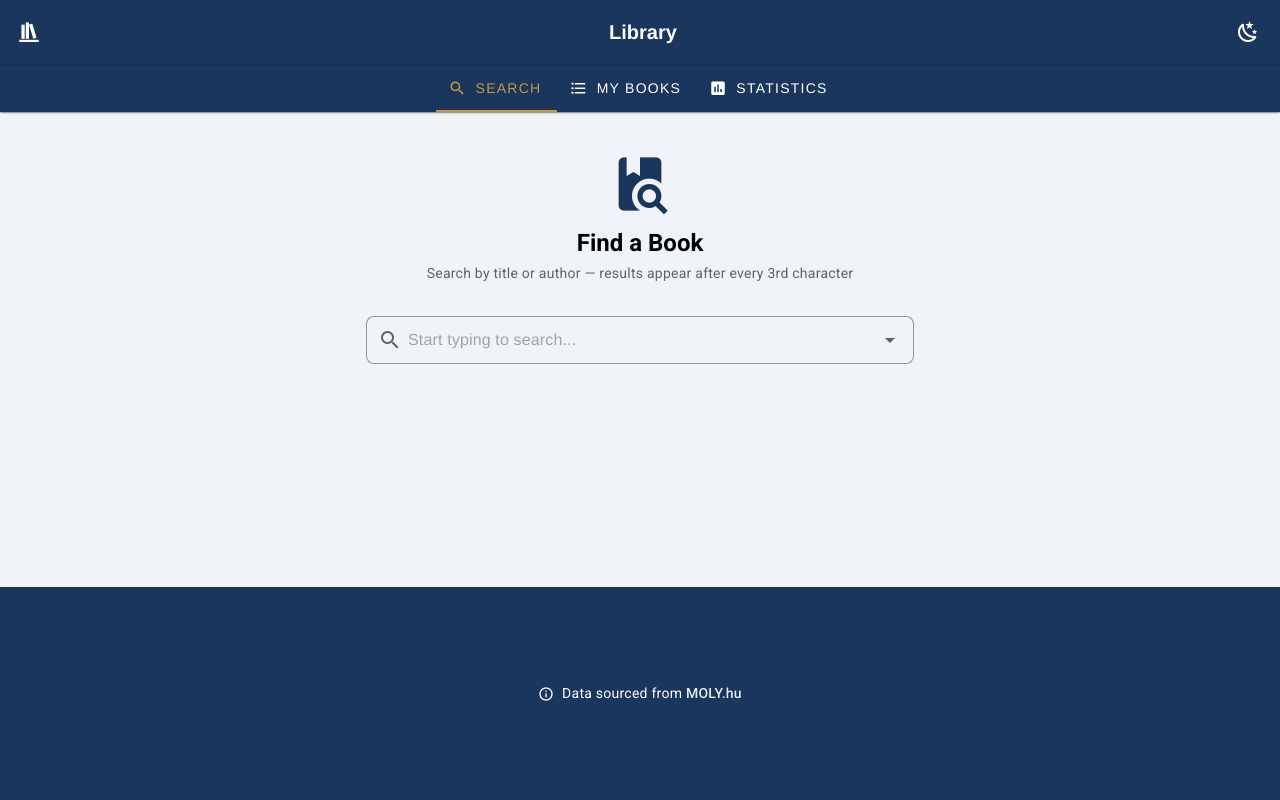
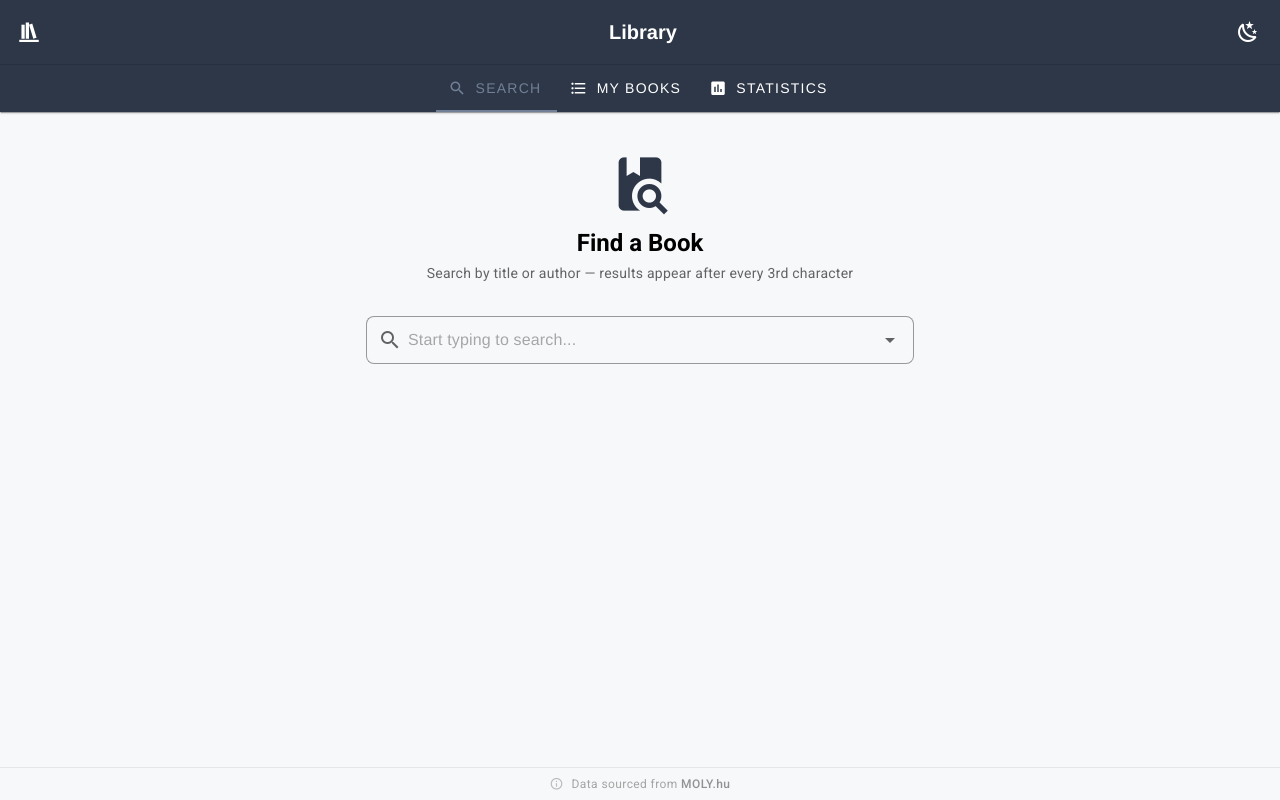
Before and after one commit to BalintCsizmadia/library-app, a Vue app in the folder frontend/: page / in a window 1280 px wide. Built offline with nearby package versions, Linux system fonts and the light colour scheme; no server answers.

Commit message:
design alignments

```diff
--- a/frontend/src/components/Footer.vue
+++ b/frontend/src/components/Footer.vue
@@ -1,28 +1,36 @@
 <template>
-  <v-footer class="bg-primary py-3">
-    <v-container>
-      <div class="d-flex align-center justify-center ga-2 text-white">
-        <v-icon size="16" color="white">mdi-information-outline</v-icon>
-        <span class="text-body-2">
-          Data sourced from
-          <a href="https://moly.hu/" target="_blank" class="footer-link font-weight-medium"
-            >MOLY.hu</a
-          >
-        </span>
-      </div>
-    </v-container>
-  </v-footer>
+  <footer class="footer-bar">
+    <div class="d-flex align-center justify-center ga-2">
+      <v-icon size="14" class="footer-icon">mdi-information-outline</v-icon>
+      <span class="text-caption footer-text">
+        Data sourced from
+        <a href="https://moly.hu/" target="_blank" class="footer-link font-weight-medium">MOLY.hu</a>
+      </span>
+    </div>
+  </footer>
 </template>
 
 <script setup lang="ts"></script>
 
 <style scoped>
+.footer-bar {
+  padding: 6px 16px;
+  border-top: 1px solid rgba(128, 128, 128, 0.15);
+  text-align: center;
+}
+.footer-text {
+  font-size: 0.75rem;
+  color: rgba(128, 128, 128, 0.7);
+}
+.footer-icon {
+  color: rgba(128, 128, 128, 0.5);
+}
 .footer-link {
-  color: rgba(255, 255, 255, 0.9);
+  color: rgba(128, 128, 128, 0.85);
   text-decoration: none;
 }
 .footer-link:hover {
-  color: #ffffff;
+  color: rgba(128, 128, 128, 1);
   text-decoration: underline;
 }
 </style>
--- a/frontend/src/plugins/vuetify.ts
+++ b/frontend/src/plugins/vuetify.ts
@@ -13,16 +13,16 @@ export default createVuetify({
       light: {
         dark: false,
         colors: {
-          primary: '#1A365D',
-          secondary: '#C8963E',
+          primary: '#2D3748',
+          secondary: '#718096',
           accent: '#4A90D9',
-          background: '#F0F4F8',
+          background: '#F7F8FA',
           surface: '#FFFFFF',
           error: '#E53E3E',
           info: '#3182CE',
           success: '#38A169',
           warning: '#D69E2E',
-          'surface-variant': '#E2EBF5',
+          'surface-variant': '#EDF2F7',
           'on-primary': '#FFFFFF',
           'on-secondary': '#FFFFFF'
         }
@@ -30,18 +30,18 @@ export default createVuetify({
       dark: {
         dark: true,
         colors: {
-          primary: '#4299E1',
-          secondary: '#ECC94B',
+          primary: '#1E2533',
+          secondary: '#4A5568',
           accent: '#63B3ED',
-          background: '#171923',
-          surface: '#1E2533',
+          background: '#0F1117',
+          surface: '#1A1F2E',
           error: '#FC8181',
           info: '#63B3ED',
           success: '#68D391',
           warning: '#F6E05E',
           'surface-variant': '#2D3748',
-          'on-primary': '#FFFFFF',
-          'on-secondary': '#1A202C'
+          'on-primary': '#E2E8F0',
+          'on-secondary': '#CBD5E0'
         }
       }
     }
```
